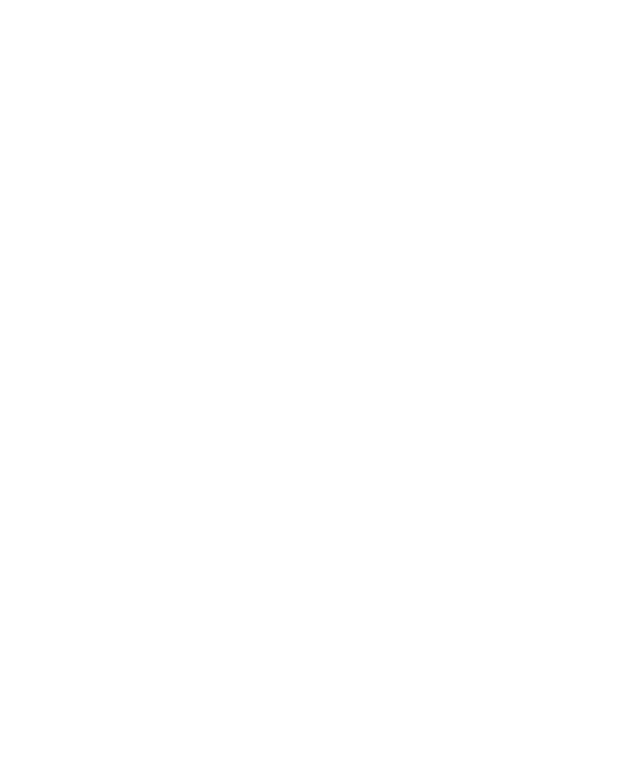
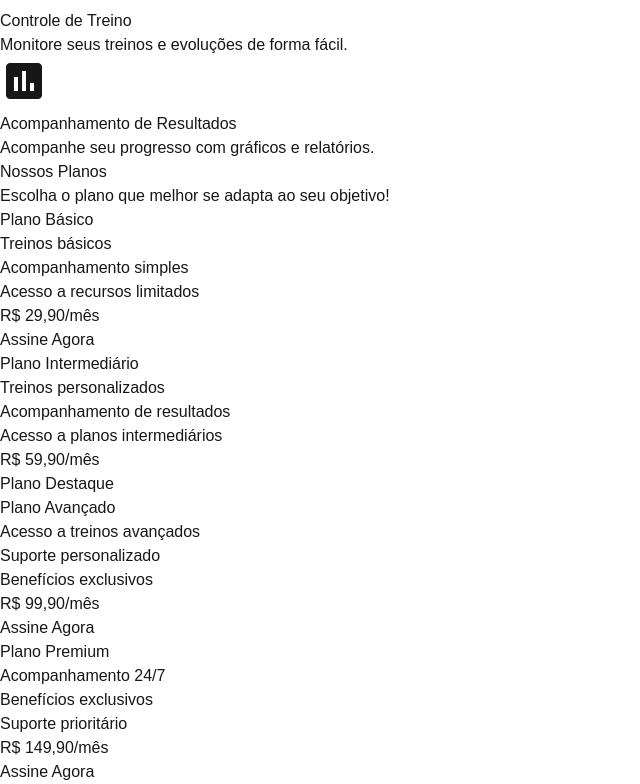
Before and after one commit to yurizzxz/Landing-Page-FitFusion, a Next.js app: page / in a window 1280 px wide. Shown: the part 991-1775 px from the top of the page, without its empty margins (0-640 px from the left). Before the commit the page ends 863 px from the top, so only its background shows below. Built offline with nearby package versions, Linux system fonts and the light colour scheme.

Commit message:
feat: adicionar seção Planos

```diff
--- a/src/app/_sections/about/about.tsx
+++ b/src/app/_sections/about/about.tsx
@@ -6,8 +6,8 @@
       <section className="container mt-24 flex flex-col lg:flex-row-reverse items-center justify-between mx-auto px-4">
         <article className="lg:w-1/2 mb-8 lg:mb-0">
           <header>
-            <h1 className="text-5xl lg:text-5xl font-bold leading-tight mb-6">
-              Sobre <span className="text-[#00bb83]">FitFusion</span>
+            <h1 className="text-4xl lg:text-5xl font-bold leading-tight mb-6">
+              Sobre o <span className="text-[#00bb83]">FitFusion</span>
             </h1>
           </header>
           <p className="text-lg lg:text-xl max-w-2xl mb-8">
--- a/src/app/_sections/funcoes/funcoes.tsx
+++ b/src/app/_sections/funcoes/funcoes.tsx
@@ -23,10 +23,8 @@
       id="functions"
     >
       <section className="container mx-auto px-4">
-        <header className="mt-20 text-center">
-          <h1 className="text-5xl lg:text-5xl font-bold leading-tight mb-12">
-            Funcionalidades
-          </h1>
+        <header className="mt-14 lg:text-center">
+          <h1 className="text-4xl lg:text-5xl font-bold mb-14">Funcionalidades</h1>
         </header>
         <div className="cardSection flex justify-center flex-col lg:flex-row gap-4">
           {cards.map((card, index) => (
@@ -36,7 +34,10 @@
             >
               <div className="card-body">
                 <div className="icon-container mb-4">
-                  <span className="material-icons text-[#00bb83]" style={{ fontSize: "48px" }}>
+                  <span
+                    className="material-icons text-[#00bb83]"
+                    style={{ fontSize: "48px" }}
+                  >
                     {card.icon}
                   </span>
                 </div>
--- a/src/app/_sections/hero/hero.tsx
+++ b/src/app/_sections/hero/hero.tsx
@@ -26,16 +26,16 @@
             especialmente criados. Comece hoje e alcance seus objetivos!
           </p>
 
-          <div className="flex justify-center gap-4">
+          <div className="flex flex-col w-full lg:flex-row justify-center gap-4">
             <a
               href="/start"
-              className="bg-[#101010] border border-[#252525] text-[#00bb83] px-7 py-4 rounded-full font-semibold shadow-md hover:border-[#00bb83] transition-all"
+              className="bg-[#101010] border w-full lg:w-[15rem] border-[#252525] text-[#00bb83] px-7 py-4 rounded-full font-semibold shadow-md hover:border-[#00bb83] transition-all"
             >
               Começar Agora
             </a>
             <a
               href="/learn-more"
-              className="border border-[#fff] px-7 py-4 rounded-full font-semibold hover:bg-[#101010] hover:text-[#00bb83] transition-all"
+              className="border border-[#fff] w-full lg:w-[15rem] px-7 py-4 rounded-full font-semibold hover:bg-[#101010] hover:text-[#00bb83] transition-all"
             >
               Saiba Mais
             </a>
--- /dev/null
+++ b/src/app/_sections/plans/plans.tsx
@@ -0,0 +1,94 @@
+export default function Planos() {
+  const planos = [
+    {
+      title: "Plano Básico",
+      price: "R$ 29,90/mês",
+      highlighted: false,
+      benefits: [
+        "Treinos básicos",
+        "Acompanhamento simples",
+        "Acesso a recursos limitados",
+      ],
+    },
+    {
+      title: "Plano Intermediário",
+      price: "R$ 59,90/mês",
+      highlighted: true,
+      benefits: [
+        "Treinos personalizados",
+        "Acompanhamento de resultados",
+        "Acesso a planos intermediários",
+      ],
+    },
+    {
+      title: "Plano Avançado",
+      price: "R$ 99,90/mês",
+      highlighted: false,
+      benefits: [
+        "Acesso a treinos avançados",
+        "Suporte personalizado",
+        "Benefícios exclusivos",
+      ],
+    },
+    {
+      title: "Plano Premium",
+      price: "R$ 149,90/mês",
+      highlighted: false,
+      benefits: [
+        "Acompanhamento 24/7",
+        "Benefícios exclusivos",
+        "Suporte prioritário",
+      ],
+    },
+  ];
+
+  return (
+    <section
+      className="min-h-[calc(90vh-100px)] border-b border-[#151515] bg-[#070707] text-white py-16"
+      id="planos"
+    >
+      <div className="container px-4">
+        <header className="lg:text-center mb-16 mt-16">
+          <h1 className="text-4xl lg:text-5xl font-bold">Nossos Planos</h1>
+          <p className="text-lg lg:text-xl mt-4">
+            Escolha o plano que melhor se adapta ao seu objetivo!
+          </p>
+        </header>
+
+        <div className="container mx-auto px-4 flex justify-center flex-wrap gap-6">
+          {planos.map((plano, index) => (
+            <div
+              key={index}
+              className={`card w-[20rem] h-[25rem] bg-[#101010] border border-[#252525] py-12 px-6 flex flex-col items- rounded-lg shadow-md ${
+                plano.highlighted ? "bg-[#00bb83] border-[#00bb83]" : ""
+              }`}
+            >
+              <div className="mb-5">
+                <h2 className="text-2xl font-bold mb-6">{plano.title}</h2>
+                <ul className="text-left mb-4 w-full list-none space-y-2">
+                  {plano.benefits.map((benefit, i) => (
+                    <li key={i} className="text-sm">
+                      {benefit}
+                    </li>
+                  ))}
+                </ul>
+              </div>
+              <div className="mt-auto">
+                <p className="text-2xl font-bold mb-4">{plano.price}</p>
+                <button
+                  className={`${
+                    plano.highlighted
+                      ? "bg-[#070707] text-[#00bb83] border-[#00bb83]"
+                      : "bg-[#00bb83] text-white border-[#00bb83]"
+                  } px-6 w-full py-2 rounded-lg border transition-colors`}
+                >
+                  {plano.highlighted ? "Plano Destaque" : "Assine Agora"}
+                </button>
+              </div>
+            </div>
+          ))}
+        </div>
+      </div>
+    </section>
+  );
+}
--- a/src/app/page.tsx
+++ b/src/app/page.tsx
@@ -3,6 +3,7 @@
 import Hero from "./_sections/hero/hero";
 import About from "./_sections/about/about";
 import Funcoes from "./_sections/funcoes/funcoes";
+import Plans from "./_sections/plans/plans";
 
 export default function Home() {
   return (
@@ -11,6 +12,7 @@
       <Hero />
       <About />
       <Funcoes />
+      <Plans />
     </>
   );
 }
```
Also changed, not shown: src/app/_components/navbar/navbar.tsx (+72 -11 lines).
